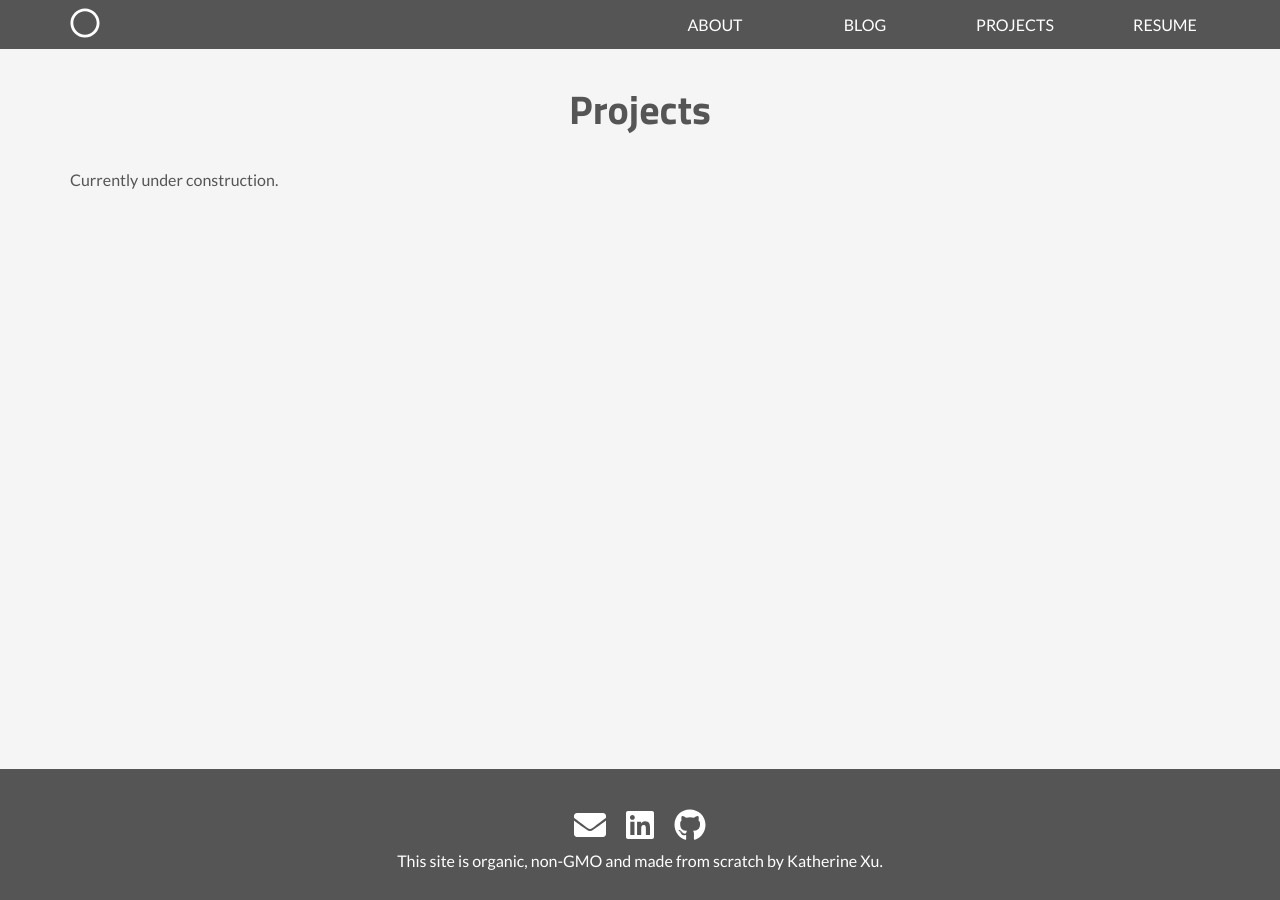
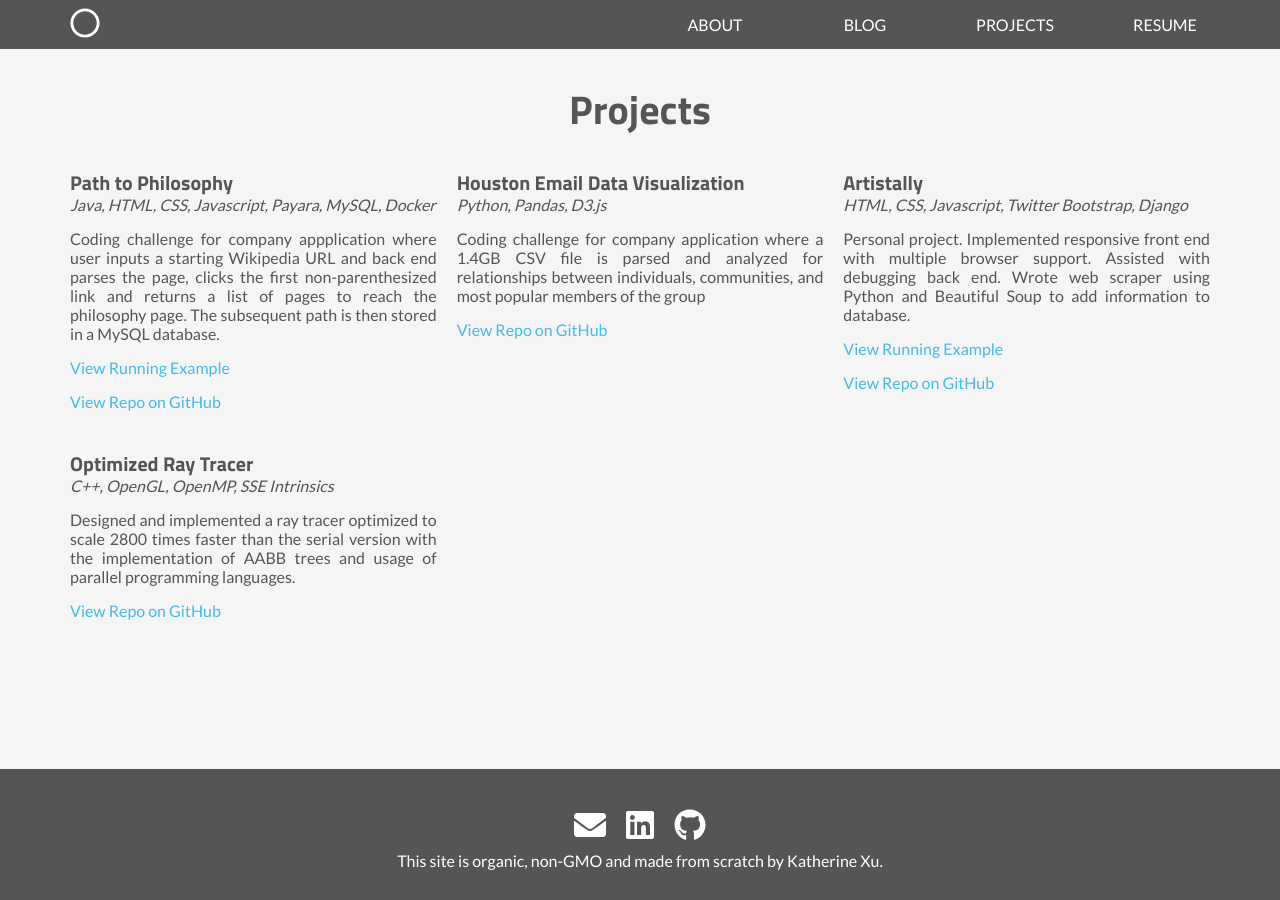
Before and after one commit to zhixu/zhixu.github.io, a Jekyll site: the page built from pages/projects.html, in a window 1280 px wide. Built offline with Jekyll 4.4.1, drawn with Linux system fonts in a browser that asks for light colours; nearby versions of some CDN libraries.

Commit message:
Added projects

```diff
--- /dev/null
+++ b/_data/projects_detailed.json
@@ -0,0 +1,25 @@
+[{
+    "name": "Path to Philosophy",
+    "tools": "Java, HTML, CSS, Javascript, Payara, MySQL, Docker",
+    "description": "Coding challenge for company appplication where user inputs a starting Wikipedia URL and back end parses the page, clicks the first non-parenthesized link and returns a list of pages to reach the philosophy page. The subsequent path is then stored in a MySQL database.",
+    "repo": "https://github.com/zhixu/pathtophilosophy",
+    "example": "http://ec2-18-219-189-222.us-east-2.compute.amazonaws.com:8080/pathtophilosophy-web/"
+},{
+    "name": "Houston Email Data Visualization",
+    "tools": "Python, Pandas, D3.js",
+    "description": "Coding challenge for company application where a 1.4GB CSV file is parsed and analyzed for relationships between individuals, communities, and most popular members of the group",
+    "repo": "https://github.com/zhixu/houston-datavis",
+    "example": null
+},{
+    "name": "Artistally",
+    "tools": "HTML, CSS, Javascript, Twitter Bootstrap, Django",
+    "description": "Personal project. Implemented responsive front end with multiple browser support. Assisted with debugging back end. Wrote web scraper using Python and Beautiful Soup to add information to database.",
+    "repo": "https://github.com/zhixu/artistally",
+    "example": "https://artistally.net"
+},{
+    "name": "Optimized Ray Tracer",
+    "tools": "C++, OpenGL, OpenMP, SSE Intrinsics",
+    "description": "Designed and implemented a ray tracer optimized to scale 2800 times faster than the serial version with the implementation of AABB trees and usage of parallel programming languages.",
+    "repo": "https://github.com/zhixu/raytracer-SSE-AABB",
+    "example": null
+}]
--- a/assets/main.scss
+++ b/assets/main.scss
@@ -333,7 +333,24 @@ code {
 .projects {
     display: grid;
     grid-template-columns: repeat(3, 1fr);
-    grid-gap: 1rem;
+    grid-gap: 2rem;
+
+    @media only screen and (max-width: 50em) {
+        display: block;
+    }
+}
+
+.project {
+    margin-bottom: 2rem;
+
+    &__tools {
+        font-style: italic;
+    }
+
+    &__description {
+        text-align: justify;
+    }
+
 }
 
 /* ---------------------------------- */
@@ -410,9 +427,7 @@ code {
     }
 }
 
-.project {
 
-}
 
 .text--center {
     text-align: center;
--- a/pages/projects.html
+++ b/pages/projects.html
@@ -4,14 +4,14 @@ permalink: /projects/
 layout: page
 ---
 
-<p>Currently under construction.</p>
-
-
-<!-- <div class="projects">
+<div class="projects">
+    {% for proj in site.data.projects_detailed %}
     <div class="project">
-        <img src="/assets/images/300X300.png">
-        <div class="project__overlay">
-            <div class="project__title">Project Title</div>
-        </div>
+        <h6>{{proj.name}}</h6>
+        <p class="project__tools">{{proj.tools}}</p>
+        <p class="project__description">{{proj.description}}</p>
+        {% if proj.example %}<p><a href={{proj.example}}>View Running Example</a></p>{% endif %}
+        {% if proj.repo %}<a href={{proj.repo}}>View Repo on GitHub</a>{% endif %}
     </div>
-</div> -->
+    {% endfor %}
+</div>
```
Also changed, not shown: _posts/projects/anmc.markdown (deleted, +0 -18 lines), _posts/projects/artistally.markdown (deleted, +0 -16 lines), _posts/projects/inversekinematics.markdown (deleted, +0 -10 lines), _posts/projects/live2d.markdown (deleted, +0 -20 lines), _posts/projects/raytracer.markdown (deleted, +0 -12 lines), _posts/projects/strongauth.markdown (deleted, +0 -33 lines).
